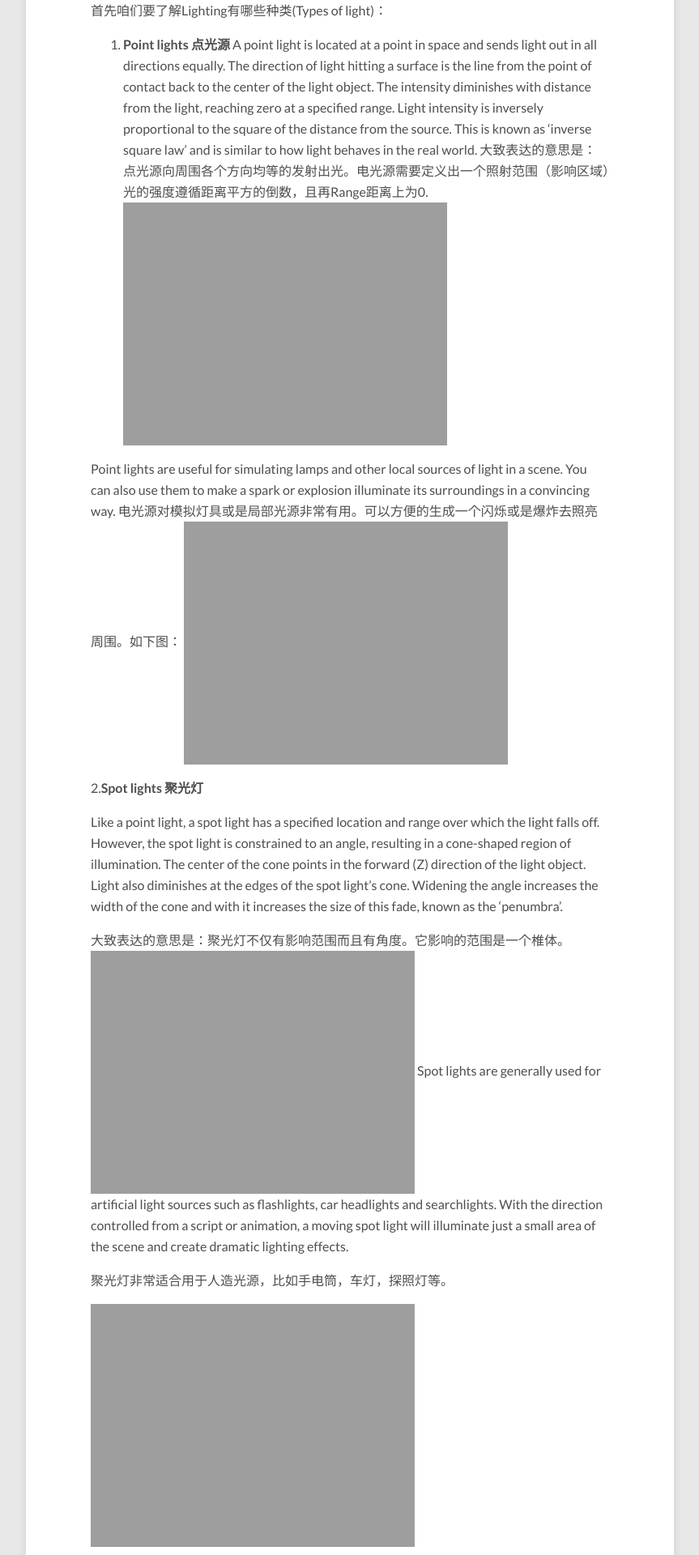
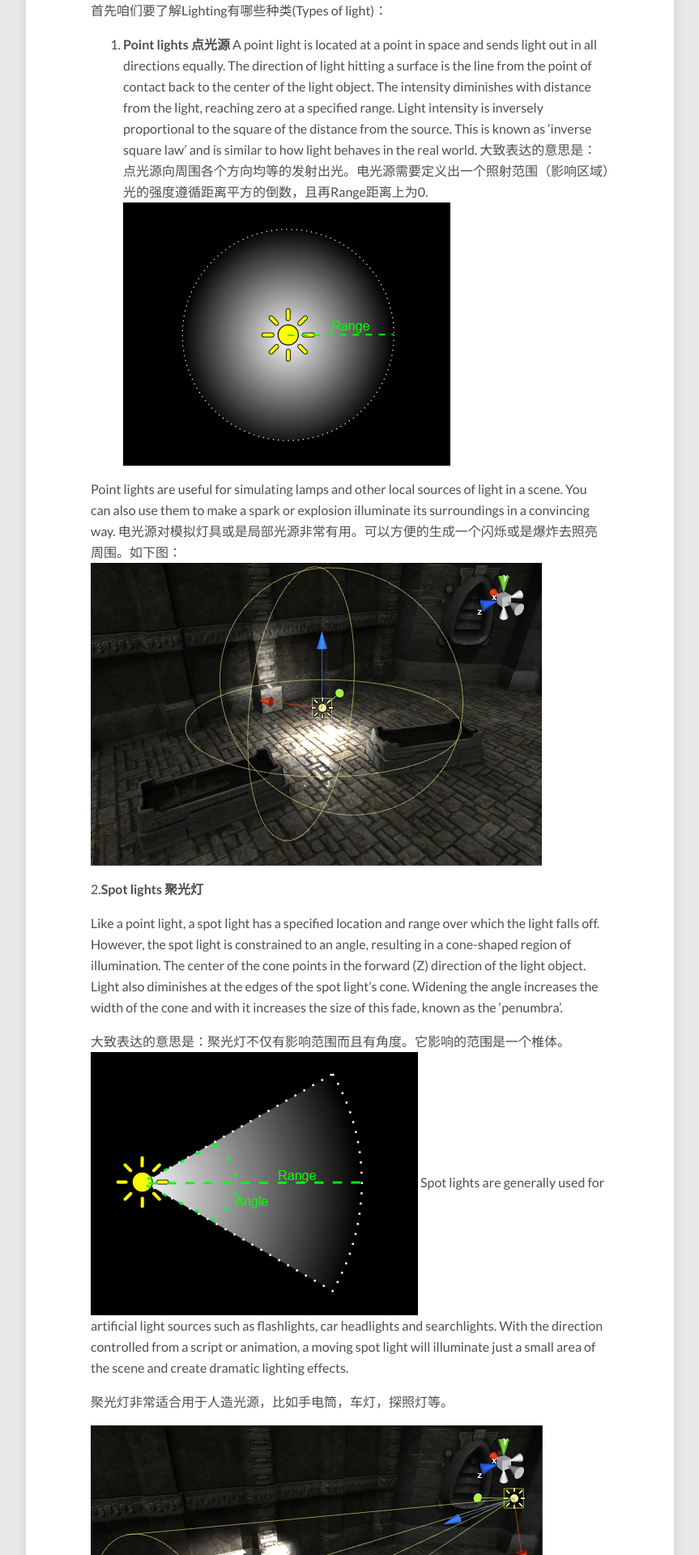
Before and after one commit to AllenSky/AllenSky.github.io, a Jekyll site: the page built from _posts/2017-09-16-UnityLight.markdown, in a window 1280 px wide. Shown: the part 426-2346 px from the top of the page at 81% size, without its empty margins (208-1071 px from the left). Built offline with Jekyll 4.4.1, drawn with Linux system fonts in a browser that asks for light colours; nearby versions of some CDN libraries; comment, search, counter and statistics services are not loaded.

Commit message:
show image

```diff
--- a/_posts/2017-09-16-UnityLight.markdown
+++ b/_posts/2017-09-16-UnityLight.markdown
@@ -12,11 +12,11 @@ Unity5较之于Unity4有非常大提升，包括有Physically Based Shading(也
 1. **Point lights 点光源**
   A point light is located at a point in space and sends light out in all directions equally. The direction of light hitting a surface is the line from the point of contact back to the center of the light object. The intensity diminishes with distance from the light, reaching zero at a specified range. Light intensity is inversely proportional to the square of the distance from the source. This is known as ‘inverse square law’ and is similar to how light behaves in the real world.
   大致表达的意思是：点光源向周围各个方向均等的发射出光。电光源需要定义出一个照射范围（影响区域）光的强度遵循距离平方的倒数，且再Range距离上为0.
-  ![Smaller icon](http://amgoodlife.top/images/14/image_1505550259_6334.png)
+  ![image](http://amgoodlife.top/images/14/image1505550259_6334.png)
 
 Point lights are useful for simulating lamps and other local sources of light in a scene. You can also use them to make a spark or explosion illuminate its surroundings in a convincing way.
 电光源对模拟灯具或是局部光源非常有用。可以方便的生成一个闪烁或是爆炸去照亮周围。如下图：
-![image](http://amgoodlife.top/images/14/image_1505550843_26500.png)
+![image](http://amgoodlife.top/images/14/image1505550843_26500.png)
 
 
 2.**Spot lights 聚光灯**
@@ -24,25 +24,25 @@ Point lights are useful for simulating lamps and other local sources of light in
 Like a point light, a spot light has a specified location and range over which the light falls off. However, the spot light is constrained to an angle, resulting in a cone-shaped region of illumination. The center of the cone points in the forward (Z) direction of the light object. Light also diminishes at the edges of the spot light’s cone. Widening the angle increases the width of the cone and with it increases the size of this fade, known as the ‘penumbra’.
 
 大致表达的意思是：聚光灯不仅有影响范围而且有角度。它影响的范围是一个椎体。
-![image](http://amgoodlife.top/images/14/image_1505551472_19169.png)
+![image](http://amgoodlife.top/images/14/image1505551472_19169.png)
 Spot lights are generally used for artificial light sources such as flashlights, car headlights and searchlights. With the direction controlled from a script or animation, a moving spot light will illuminate just a small area of the scene and create dramatic lighting effects.
 
 聚光灯非常适合用于人造光源，比如手电筒，车灯，探照灯等。
 
-![image](http://amgoodlife.top/images/14/image_1505551568_15724.png)
+![image](http://amgoodlife.top/images/14/image1505551568_15724.png)
 
 **3.Directional lights 平行光（有向光）**
 Directional lights are very useful for creating effects such as sunlight in your scenes. Behaving in many ways like the sun, directional lights can be thought of as distant light sources which exist infinitely far away. A directional light does not have any identifiable source position and so the light object can be placed anywhere in the scene. All objects in the scene are illuminated as if the light is always from the same direction. The distance of the light from the target object is not defined and so the light does not diminish.
 
 它非常适合用来创造太阳光的效果。平行光可被认为是一个无穷远的光源，所以在Unity里平行光的Transform的Position没有实际的作用，你怎么改变都是一样的效果，因为理论上平行光是无穷远处。同时所有场景里的物体都会被照射，而且光的强度也不会减弱。
 
-![image](http://amgoodlife.top/images/14/image_1505552050_29358.svg)
+![image](http://amgoodlife.top/images/14/image1505552050_29358.svg)
 
 Directional lights represent large, distant sources that come from a position outside the range of the game world. In a realistic scene, they can be used to simulate the sun or moon. In an abstract game world, they can be a useful way to add convincing shading to objects without exactly specifying where the light is coming from.
 
 平行光是代表这超远距离的光源。在一个写实风格的场景里，可以被用来模拟太阳或是月亮。或是方便的添加物体的影子。
 
-![image](http://amgoodlife.top/images/14/image_1505554018_26962.png)
+![image](http://amgoodlife.top/images/14/image1505554018_26962.png)
 
 By default, every new Unity scene contains a Directional Light. In Unity 5, this is linked to the procedural sky system defined in the Environment Lighting section of the Lighting Panel (Lighting>Scene>Skybox). You can change this behaviour by deleting the default Directional Light and creating a new light or simply by specifying a different GameObject from the ‘Sun’ parameter (Lighting>Scene>Sun). Rotating the default Directional Light (or ‘Sun’) causes the ‘Skybox’ to update. With the light angled to the side, parallel to the ground, sunset effects can be achieved. Additionally, pointing the light upwards causes the sky to turn black, as if it were nighttime. With the light angled from above, the sky will resemble daylight. If the Skybox is selected as the ambient source, Ambient Lighting will change in relation to these colors.
 在Unity5的新场景里会包含一个平行光，它被连接到procedural sky system（姑且叫做预设的天空系统）.你也可以自己重新建立这个连接关系。日落，夜晚，这些模式都能通过旋转平行光来达到。
@@ -51,14 +51,14 @@ By default, every new Unity scene contains a Directional Light. In Unity 5, this
 
 An Area Light is defined by a rectangle in space. Light is emitted in all directions uniformly across their surface area, but only from one side of the rectangle. There is no manual control for the range of an Area Light, however intensity will diminish at inverse square of the distance as it travels away from the source. Since the lighting calculation is quite processor-intensive, area lights are not available at runtime and can only be baked into lightmaps.
 区域光是定义一块区域内向各个方向发射，但是仅限于一面。强度是根据距离平方的倒数减少。因为光照计算是想到耗费处理器的，所以arealight是非运行时生效的，仅能烘培到光照贴图。
-![image](http://amgoodlife.top/images/14/image_1505558523_5705.svg)
+![image](http://amgoodlife.top/images/14/image1505558523_5705.svg)
 
 Since an area light illuminates an object from several different directions at once, the shading tends to be more soft and subtle than the other light types. You might use it to create a realistic street light or a bank of lights close to the player. A small area light can simulate smaller sources of light (such as interior house lighting) but with a more realistic effect than a point light.
 因为区域光会同时从多个角度照射一个物体，所以阴影会显得更加的柔和。当距离玩家近处的街灯，可以创建区域光来产生更加真实的效果。
-![image](http://amgoodlife.top/images/14/image_1505558845_28145.png)
+![image](http://amgoodlife.top/images/14/image1505558845_28145.png)
 
 **5.Emissive materials 自发光物质**
-![image](http://amgoodlife.top/images/14/image_1505558896_23281.png)
+![image](http://amgoodlife.top/images/14/image1505558896_23281.png)
 Like area lights, emissive materials emit light across their surface area. They contribute to bounced light in your scene and associated properties such as color and intensity can be changed during gameplay. Whilst area lights are not supported by Precomputed Realtime GI, similar soft lighting effects in realtime are still possible using emissive materials.
 
 ‘Emission’ is a property of the Standard Shader which allows static objects in our scene to emit light. By default the value of ‘Emission’ is set to zero. This means no light will be emitted by objects assigned materials using the Standard Shader.
```
